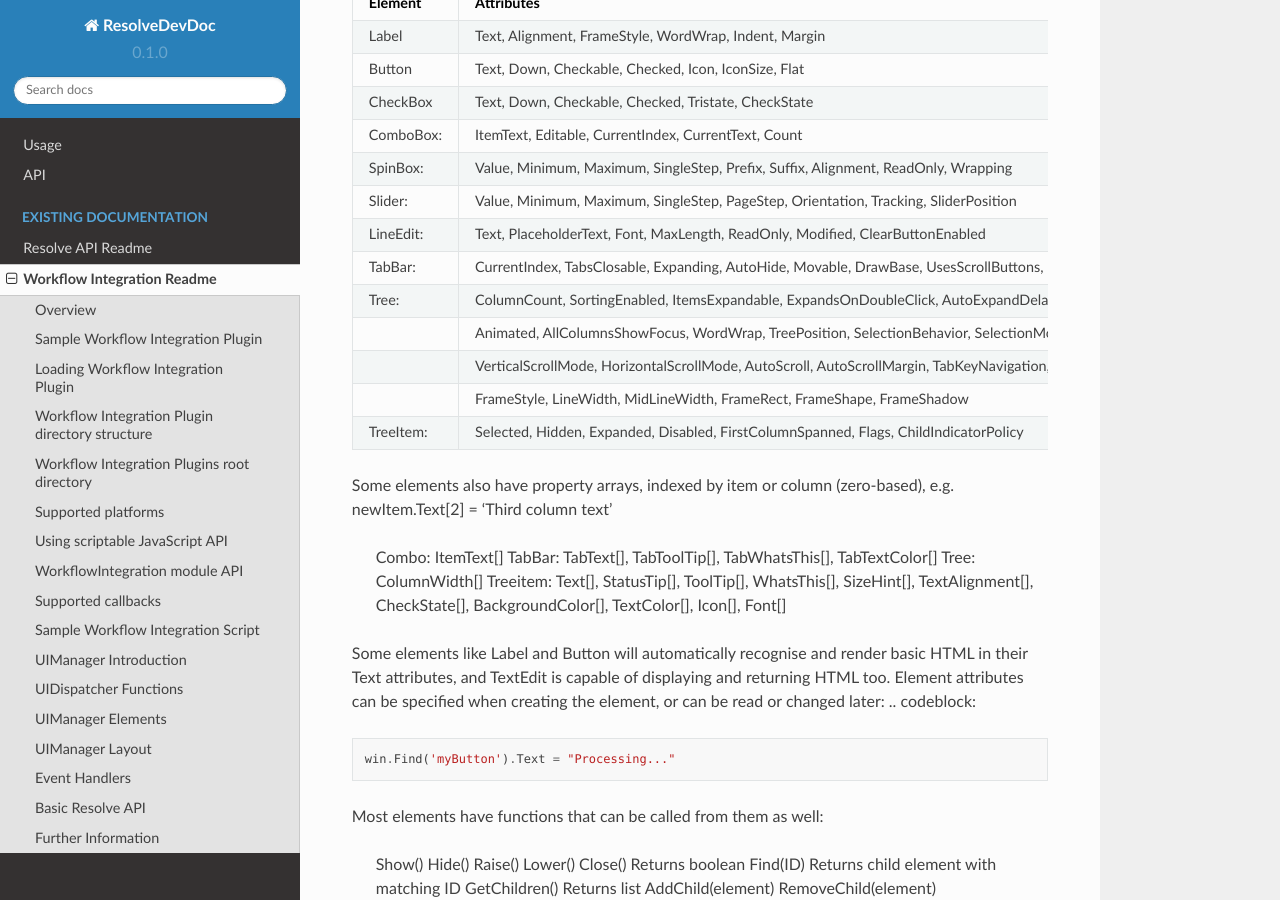
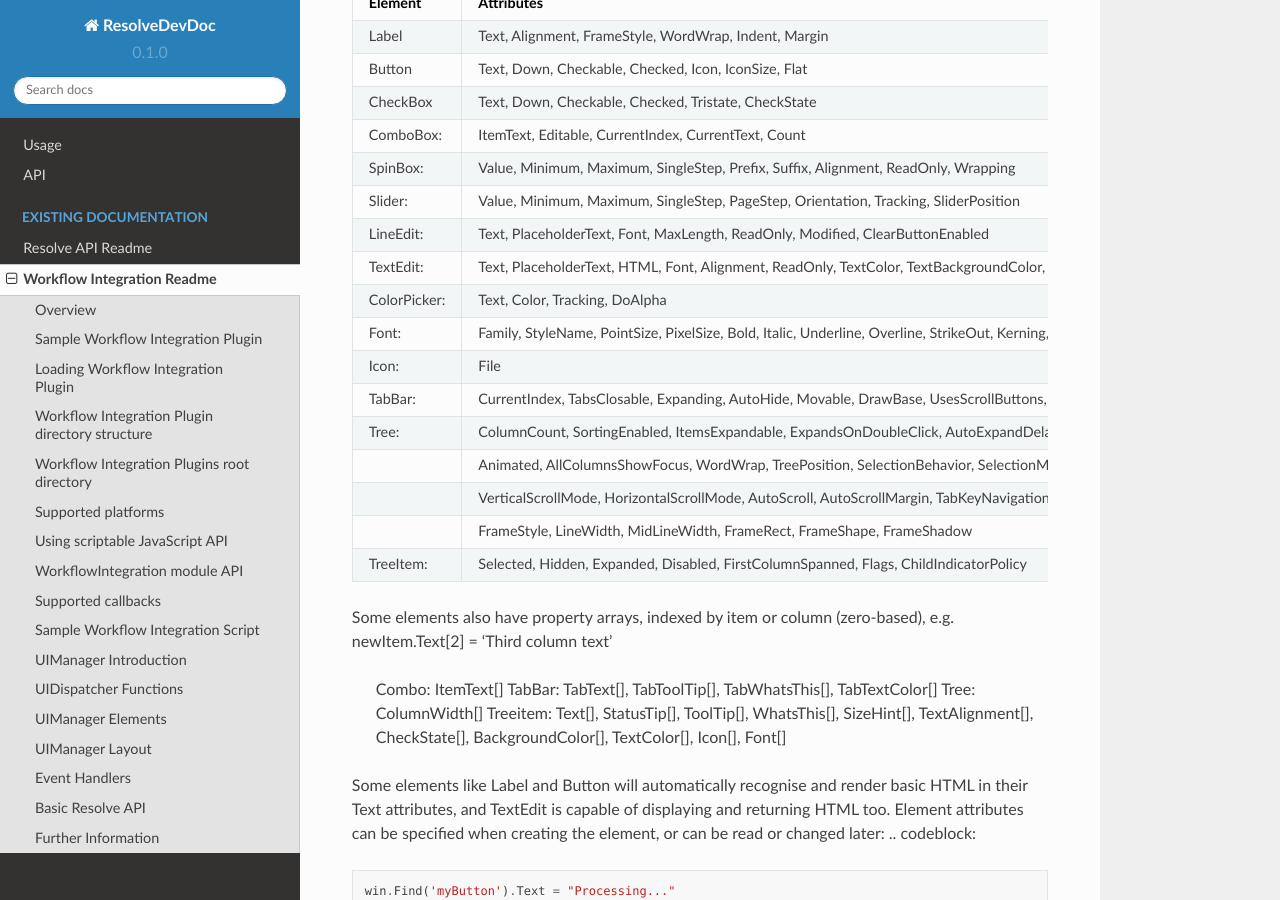
Before and after one commit to b3n0y/ResolveDevDoc, a Sphinx documentation site: the page built from docs/source/workflow_readme.rst, in a window 1280 px wide and 900 px high, scrolled down 4674 px. Built offline with Sphinx 7.4.7 and the Read the Docs theme 2.0.0, drawn with Linux system fonts in a browser that asks for light colours.

Commit message:
add deleted by autoformatting

```diff
--- a/docs/source/workflow_readme.rst
+++ b/docs/source/workflow_readme.rst
@@ -174,6 +174,14 @@ and FixedSize. Some other common GUI elements and their main attributes include:
 +---------------------------------------------------------------------------------------+-------------------------------------------------------------------------------------------------------------------------------+
 | LineEdit:                                                                             | Text, PlaceholderText, Font, MaxLength, ReadOnly, Modified, ClearButtonEnabled                                                |
 +---------------------------------------------------------------------------------------+-------------------------------------------------------------------------------------------------------------------------------+
+| TextEdit:                                                                             | Text, PlaceholderText, HTML, Font, Alignment, ReadOnly, TextColor, TextBackgroundColor, TabStopWidth, Lexer, LexerColors      |
++---------------------------------------------------------------------------------------+-------------------------------------------------------------------------------------------------------------------------------+
+| ColorPicker:                                                                          | Text, Color, Tracking, DoAlpha                                                                                                |
++---------------------------------------------------------------------------------------+-------------------------------------------------------------------------------------------------------------------------------+
+| Font:                                                                                 | Family, StyleName, PointSize, PixelSize, Bold, Italic, Underline, Overline, StrikeOut, Kerning, Weight, Stretch, MonoSpaced   |
++---------------------------------------------------------------------------------------+-------------------------------------------------------------------------------------------------------------------------------+
+| Icon:                                                                                 | File                                                                                                                          |
++---------------------------------------------------------------------------------------+-------------------------------------------------------------------------------------------------------------------------------+
 | TabBar:                                                                               | CurrentIndex, TabsClosable, Expanding, AutoHide, Movable, DrawBase, UsesScrollButtons, DocumentMode, ChangeCurrentOnDrag      |
 +---------------------------------------------------------------------------------------+-------------------------------------------------------------------------------------------------------------------------------+
 | Tree:                                                                                 | ColumnCount, SortingEnabled, ItemsExpandable, ExpandsOnDoubleClick, AutoExpandDelay, HeaderHidden, IconSize, RootIsDecorated, |
```
